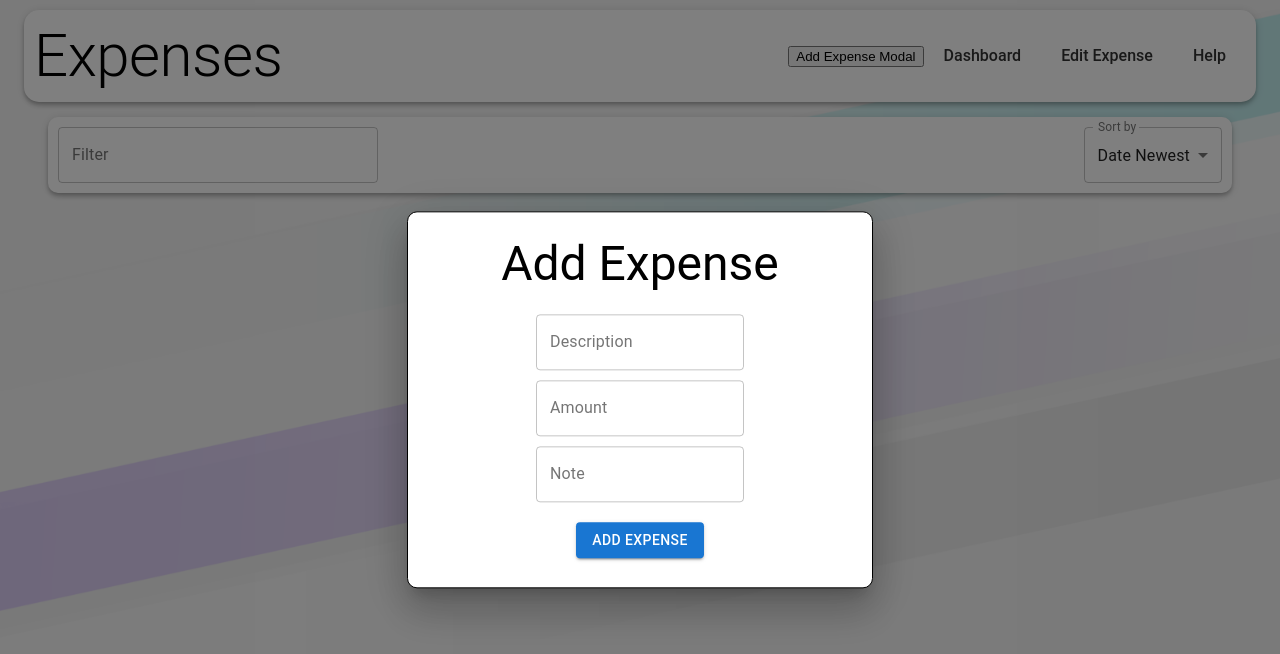
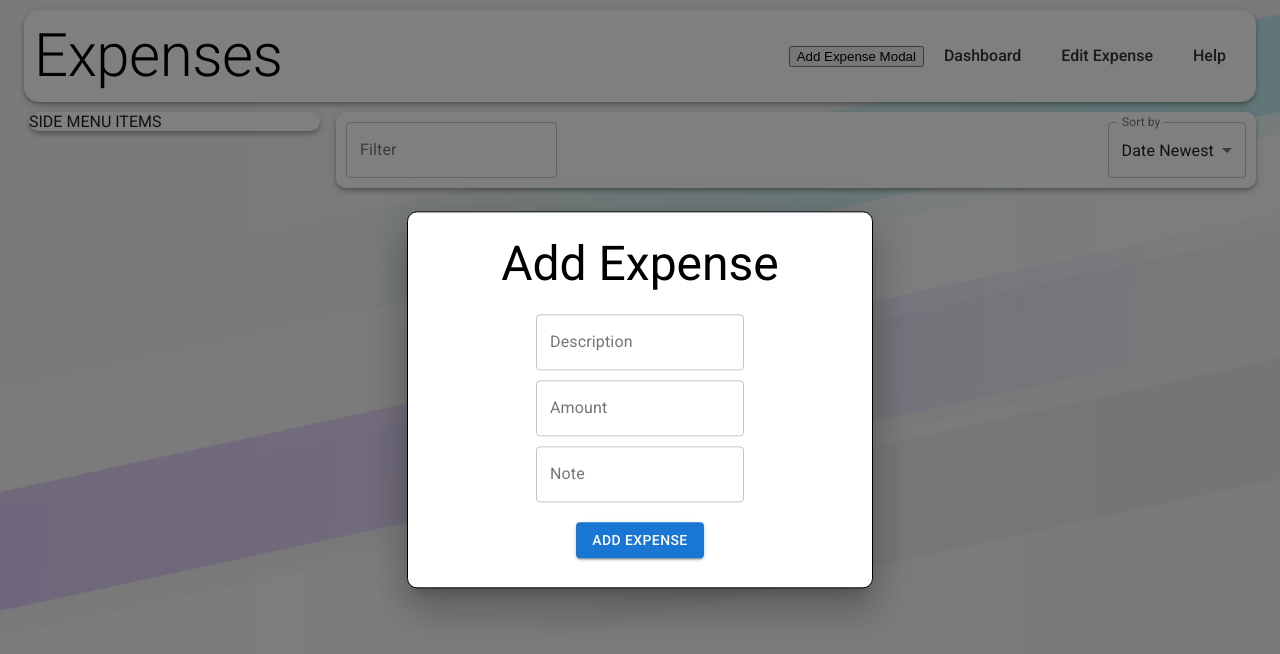
Before and after one commit to hffxx/Expenses, a React (Create React App) app: page / in a window 1280 px wide. Both pictures are taken after a click on the button "Add Expense Modal". Shown: the top 654 px of the page. Built offline with nearby package versions, Linux system fonts and the light colour scheme.

Commit message:
added side menu + new styles

```diff
--- a/public/index.html
+++ b/public/index.html
@@ -24,6 +24,14 @@
       Learn how to configure a non-root public URL by running `npm run build`.
     -->
     <title>React App</title>
+    <link
+      rel="stylesheet"
+      href="https://fonts.googleapis.com/css?family=Roboto:300,400,500,700&display=swap"
+    />
+    <link
+      rel="stylesheet"
+      href="https://fonts.googleapis.com/icon?family=Material+Icons"
+    />
   </head>
   <body>
     <noscript>You need to enable JavaScript to run this app.</noscript>
--- a/src/components/ExpenseDashboard.js
+++ b/src/components/ExpenseDashboard.js
@@ -1,16 +1,30 @@
 import ExpenseList from "./ExpenseList";
 import ExpenseListFilter from "./ExpenseListFilter";
-import { Container } from "@material-ui/core";
-import useStyles from "../styles";
+import { Container, Grid } from "@material-ui/core";
 import React from "react";
+import SideMenu from "./SideMenu";
+import { withStyles } from "@material-ui/core/styles";
 
-const ExpenseDashboardPage = () => {
-  const classes = useStyles();
+const style = {
+  display: {
+    display: "flex",
+    flexDirection: "row",
+    justifyContent: "space-between",
+    padding: "0px",
+  },
+};
+
+const ExpenseDashboardPage = ({ classes }) => {
   return (
-    <Container maxWidth="xl" className={classes.container}>
-      <ExpenseListFilter />
-      <ExpenseList />
-    </Container>
+    <Grid container className={classes.display} spacing={2}>
+      <Grid item xs={3}>
+        <SideMenu />
+      </Grid>
+      <Grid item xs={9}>
+        <ExpenseListFilter />
+        <ExpenseList />
+      </Grid>
+    </Grid>
   );
 };
-export default ExpenseDashboardPage;
+export default withStyles(style)(ExpenseDashboardPage);
--- a/src/components/ExpenseForm.js
+++ b/src/components/ExpenseForm.js
@@ -51,12 +51,7 @@ function ExpenseForm({ handleClose }) {
       <Typography gutterBottom variant="h3" align="center">
         Add Expense
       </Typography>
-      <Grid
-        container
-        align="center"
-        justifyContent="center"
-        className={classes.modal}
-      >
+      <Grid container alignItems="center" justifyContent="center">
         <Grid item lg={6} className={classes.inputModal}>
           <TextField
             label="Description"
@@ -71,6 +66,7 @@ function ExpenseForm({ handleClose }) {
             placeholder="Enter an Amount"
             variant="outlined"
             onChange={(e) => handleAddAmount(e)}
+            type="number"
           ></TextField>
         </Grid>
         <Grid item lg={6} className={classes.inputModal}>
--- a/src/components/ExpenseListFilter.js
+++ b/src/components/ExpenseListFilter.js
@@ -34,7 +34,6 @@ function ExpenseListFilter() {
   return (
     <Paper className={classes.filterList} variant="elevation" elevation={4}>
       <TextField
-        className={classes.textFilter}
         id="outlined-basic"
         label="Filter"
         variant="outlined"
--- a/src/components/ExpenseListItem.js
+++ b/src/components/ExpenseListItem.js
@@ -9,7 +9,6 @@ import moment from "moment";
 
 function ExpenseListItem({ description, amount, createdAt, id, note }) {
   const createdAtFormatted = moment(createdAt).format("MM/DD/YYYY");
-  console.log(createdAtFormatted);
   const dispatch = useDispatch();
   const classes = useStyles();
   return (
--- /dev/null
+++ b/src/components/SideMenu.js
@@ -0,0 +1,24 @@
+import React from "react";
+import { withStyles } from "@material-ui/core/styles";
+import { Paper } from "@material-ui/core";
+
+const style = {
+  sideMenu: {
+    display: "flex",
+    flexDirection: "column",
+    left: "0px",
+    marginLeft: "5px",
+    borderRadius: "15px",
+    justifyContent: "center",
+  },
+};
+
+const SideMenu = ({ classes }) => {
+  return (
+    <Paper className={classes.sideMenu} variant="elevation" elevation={4}>
+      SIDE MENU ITEMS
+    </Paper>
+  );
+};
+
+export default withStyles(style)(SideMenu);
--- a/src/styles.js
+++ b/src/styles.js
@@ -44,9 +44,6 @@ export default makeStyles(() => ({
     padding: "10px",
     borderRadius: "10px",
   },
-  textFilter: {
-    width: "20rem",
-  },
   inputModal: {
     margin: "5px",
   },
```
Also changed, not shown: src/components/ExpenseDashboard.css (+10 -0 lines).
